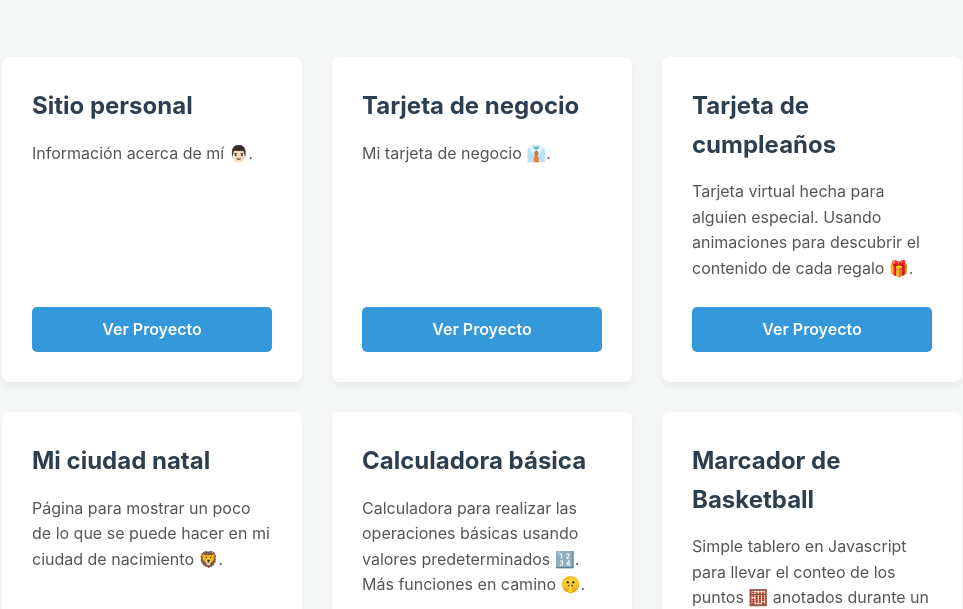
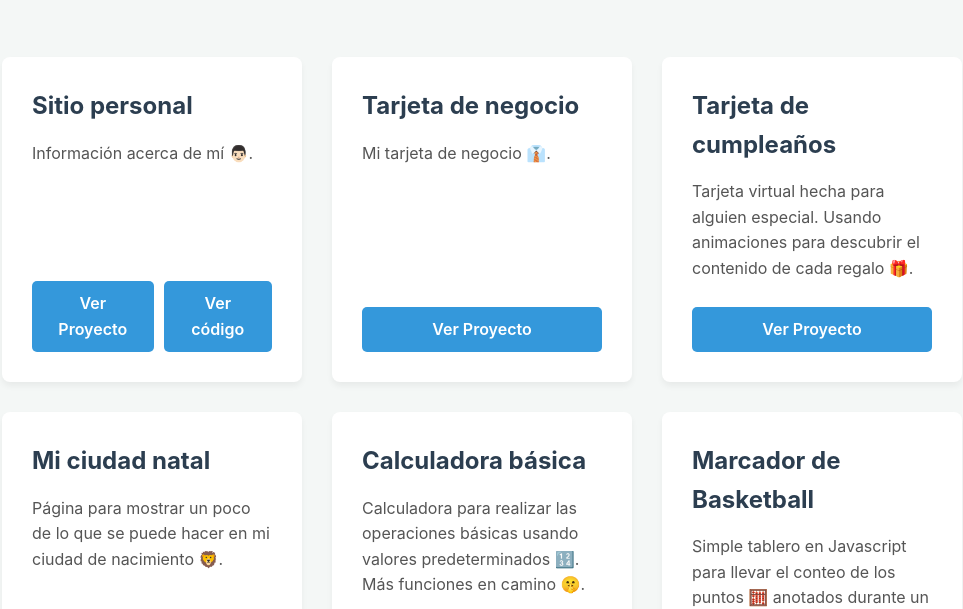
Before and after one commit to JFRG28/JFRG28.github.io, a plain HTML site: page index.html in a window 1280 px wide. Shown: the part 198-807 px from the top of the page, without its empty margins (158-1121 px from the left). Drawn offline with Linux system fonts and the light colour scheme.

Commit message:
added new button to link the repo

```diff
--- a/css/style.css
+++ b/css/style.css
@@ -163,3 +163,9 @@ footer {
     .container { padding: 20px 10px; }
     .contact-links { flex-direction: column; }
 }
+
+.card-buttons{
+    display: flex;
+    gap: 10px;
+    margin-top: auto;
+}
--- a/index.html
+++ b/index.html
@@ -25,7 +25,10 @@
                         <h2>Sitio personal</h2>
                         <p>Información acerca de mí 👨🏻.</p>
                     </div>
-                    <a href="https://test-person-site.netlify.app/" target="_blank" class="btn-link">Ver Proyecto</a>
+                    <div class="card-buttons">
+                        <a href="https://test-person-site.netlify.app/" target="_blank" class="btn-link">Ver Proyecto</a>
+                        <a href="" target="_blank" class="btn-link">Ver código</a>
+                    </div>
                 </article>
 
                 <article class="project-card">
```
